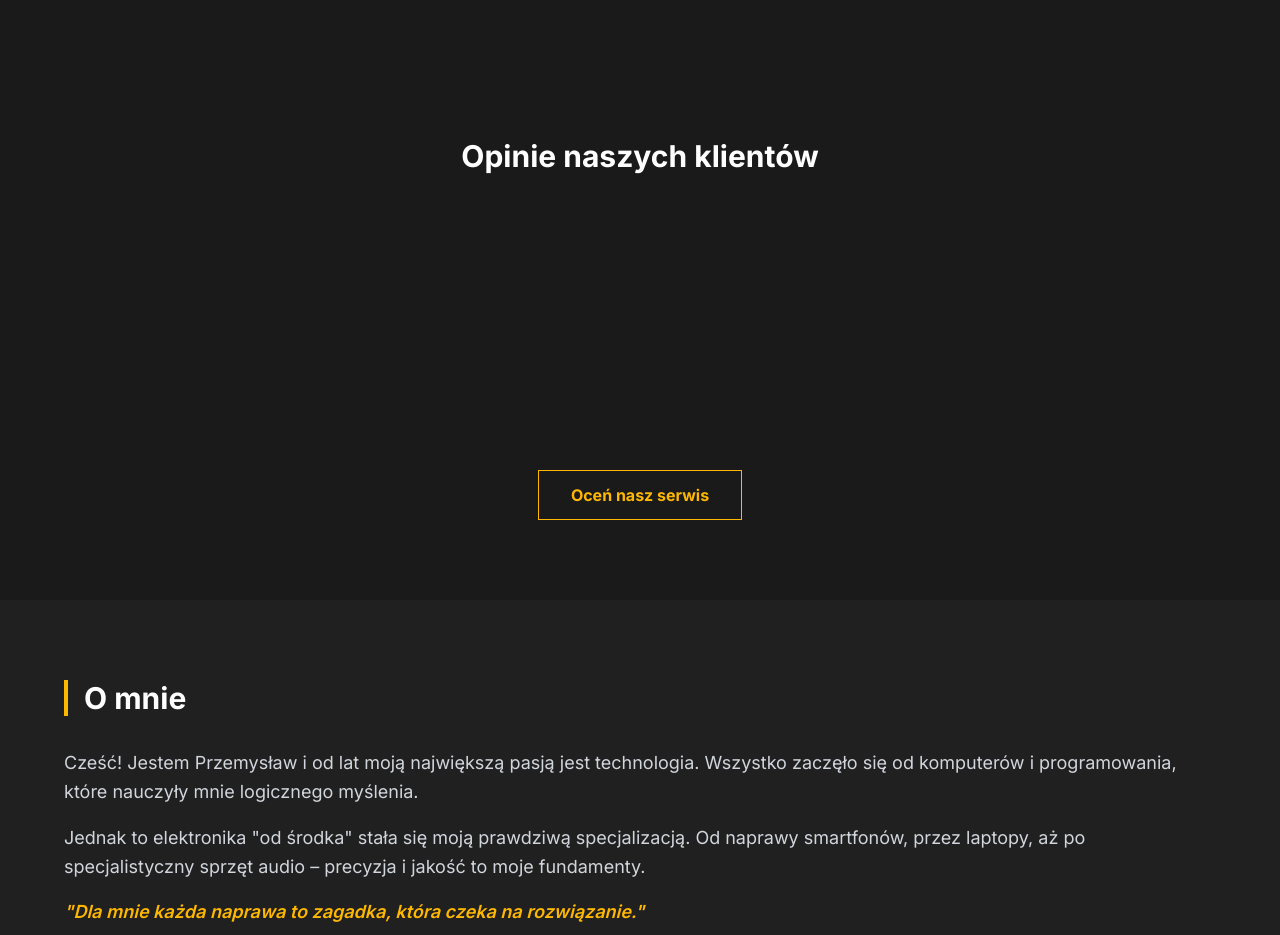
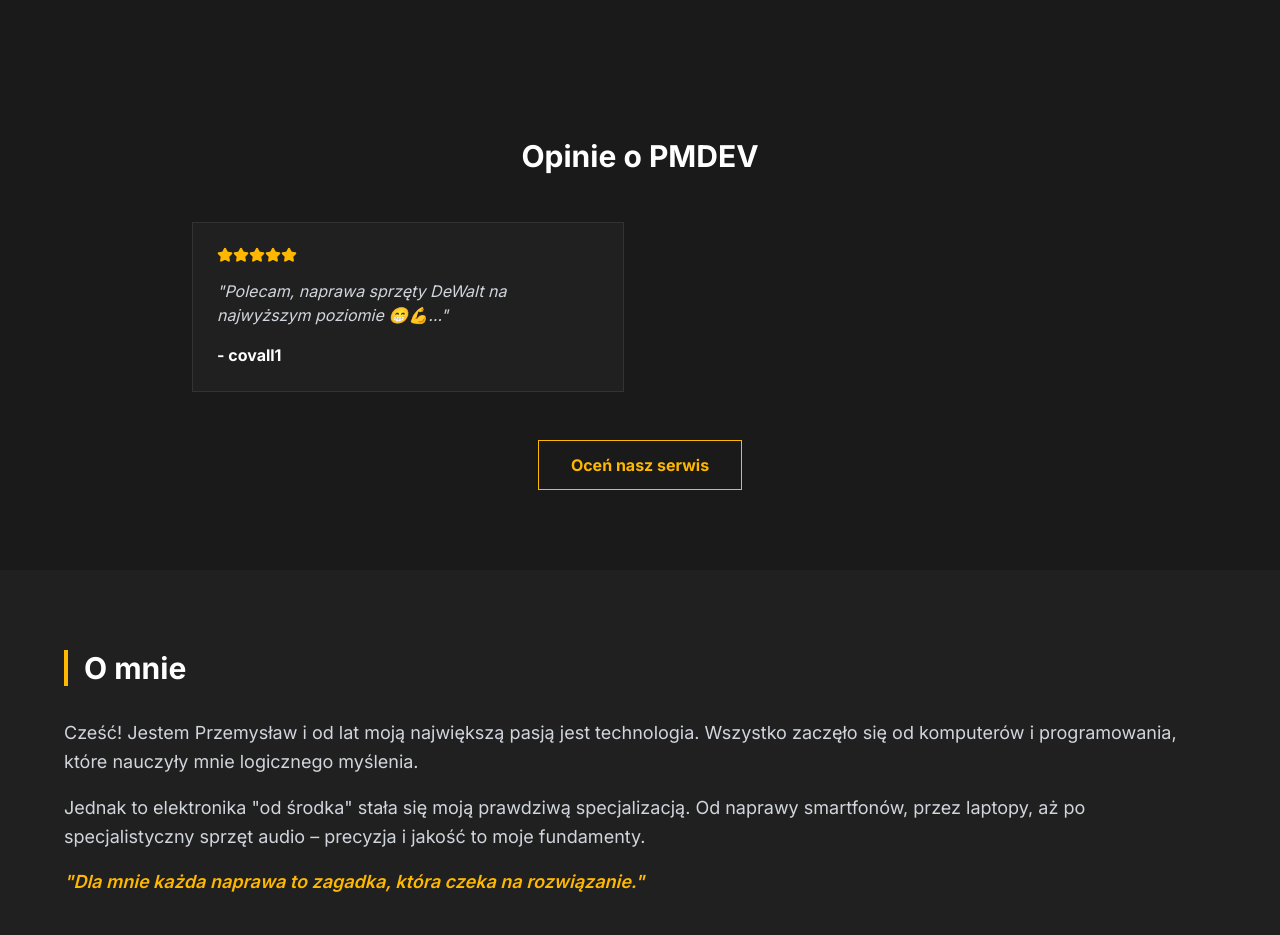
Before and after one commit to Malzagic/technik-serwisu, a Next.js app: page / in a window 1280 px wide. Shown: the part 1940-2875 px from the top of the page. Built offline with nearby package versions, Linux system fonts and the light colour scheme.

Commit message:
fix gsc problems and remove trustindex

```diff
--- a/app/components/Footer.tsx
+++ b/app/components/Footer.tsx
@@ -38,7 +38,7 @@ export default function Footer() {
             </li>
             <li>
               <a
-                href="mailto:devpmme@gmail.com"
+                href="mailto:technikserwisukontakt@gmail.com"
                 className="hover:text-white transition-colors"
                 target="_blank"
                 rel="noopener noreferrer"
--- a/app/page.tsx
+++ b/app/page.tsx
@@ -3,7 +3,7 @@
 import React, { useState, useEffect } from "react";
 import Image from "next/image";
 import { motion } from "framer-motion";
-import { ShieldCheck, Truck } from "lucide-react";
+import { ShieldCheck, Truck, Star } from "lucide-react";
 
 import ShippingModal from "./components/ShippingModal";
 import HowItWorks from "./components/HowItWorks";
@@ -68,6 +68,14 @@ export default function Home() {
       title: "Elektronika Specjalistyczna",
       description:
         "Naprawa elektronarzędzi oraz sprzętu biurowego. Każde zlecenie zaczynamy od pełnej, darmowej diagnostyki pod kątem elektronicznym, aby zapewnić najwyższą precyzję i skuteczność naprawy.",
+    },
+  ];
+
+  const reviews = [
+    {
+      name: "covall1",
+      opinion: "Polecam, naprawa sprzęty DeWalt na najwyższym poziomie 😁💪…",
+      rating: 5,
     },
   ];
 
@@ -183,15 +191,24 @@ export default function Home() {
         </div>
       </section>
 
-      {/* Review Section */}
       <section className="py-20 px-6 bg-[#1a1a1a]">
         <div className="max-w-4xl mx-auto">
-          <h2 className="text-3xl font-bold mb-12 text-center">Opinie naszych klientów</h2>
-          <div
-            id="trustindex-container"
-            data-trustindex-widget-id="ddc2584740f70780f636c1c050b"
-            className="min-h-[200px] mb-12"
-          ></div>
+          <h2 className="text-3xl font-bold mb-12 text-center">Opinie o PMDEV</h2>
+
+          <div className="grid md:grid-cols-2 gap-8 mb-12">
+            {reviews.map((review, index) => (
+              <div key={index} className="bg-[#202020] p-6 border border-[#333]">
+                <div className="flex text-[#ffb800] mb-4">
+                  {[...Array(review.rating)].map((_, i) => (
+                    <Star key={i} size={16} fill="currentColor" />
+                  ))}
+                </div>
+                <p className="text-gray-300 mb-4 italic">&quot;{review.opinion}&quot;</p>
+                <p className="font-bold text-white">- {review.name}</p>
+              </div>
+            ))}
+          </div>
+
           <div className="text-center">
             <button
               onClick={() => setIsReviewOpen(true)}
```
Also changed, not shown: package.json (+1 -15 lines).
